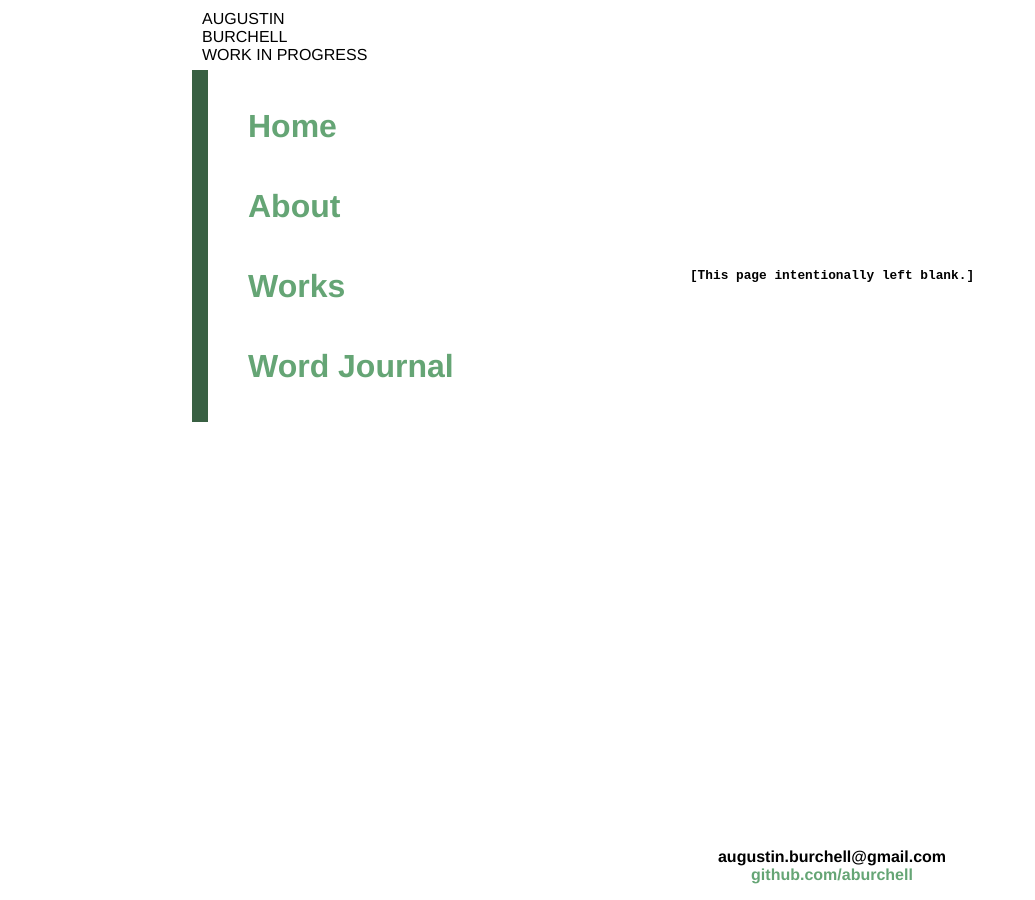
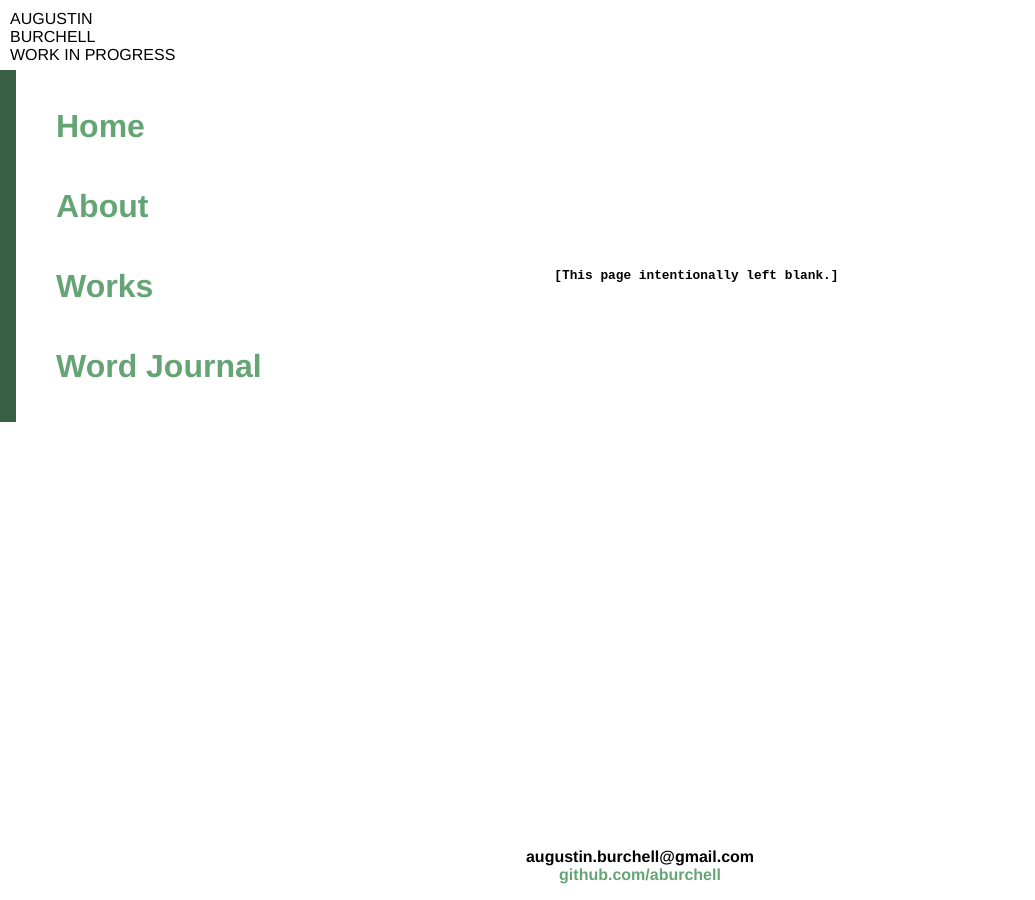
Before and after one commit to aburchell/aburchell.github.io, a Jekyll site: the page built from index.html, in a window 1280 px wide. Shown: the whole page, without its empty margins (0-1035 px from the left). Built offline with Jekyll 4.4.1, drawn with Linux system fonts in a browser that asks for light colours.

Commit message:
Some absolute positions, move left-margin, hide overflow-x

```diff
--- a/css/main.css
+++ b/css/main.css
@@ -79,21 +79,21 @@
 
     html, body {
         margin: 0;
+        overflow-x: hidden;
     }
 
     body {
-        margin-left: 15%;
 
+    }
     .main-header>div {
         margin-left: 0%;
         position: fixed;
     }
 
     .main-nav>div {
-        margin-left: 0%;
         border-left: 1rem solid #396043;
         /*background-color: #eff6f1;*/
-        position: fixed;
+        position: absolute;
     }
 
     .main-nav {
@@ -101,13 +101,13 @@
     }
 
     .page-header>div {
-        margin-left: 0%;
-/*       position: fixed;*/
-       width: 100%;
+        position: absolute;
+        width: 100%;
     }
 
     .container {
-        overflow: scroll;
+        /*overflow: scroll;*/
+        margin-left: 15%;
         bottom: 50px;
         align-content: center;
     }
```
